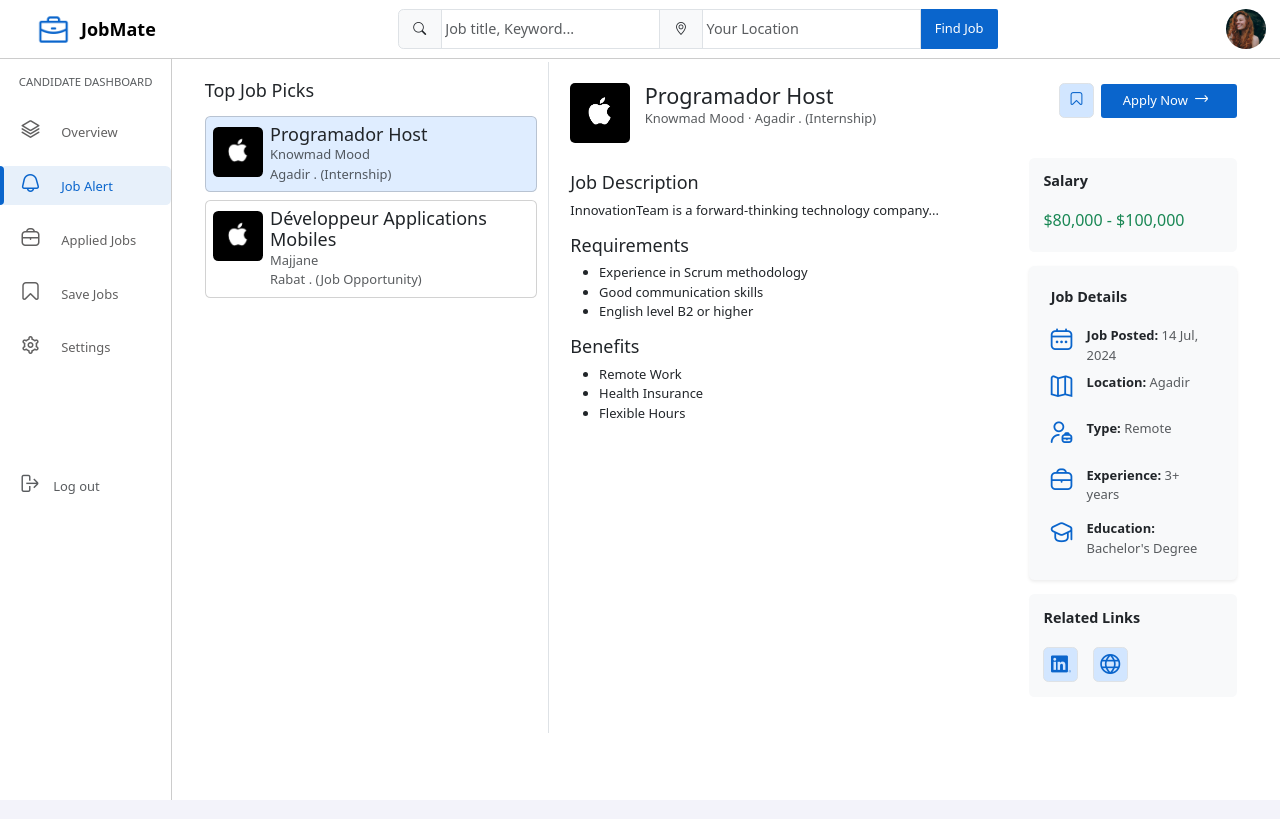
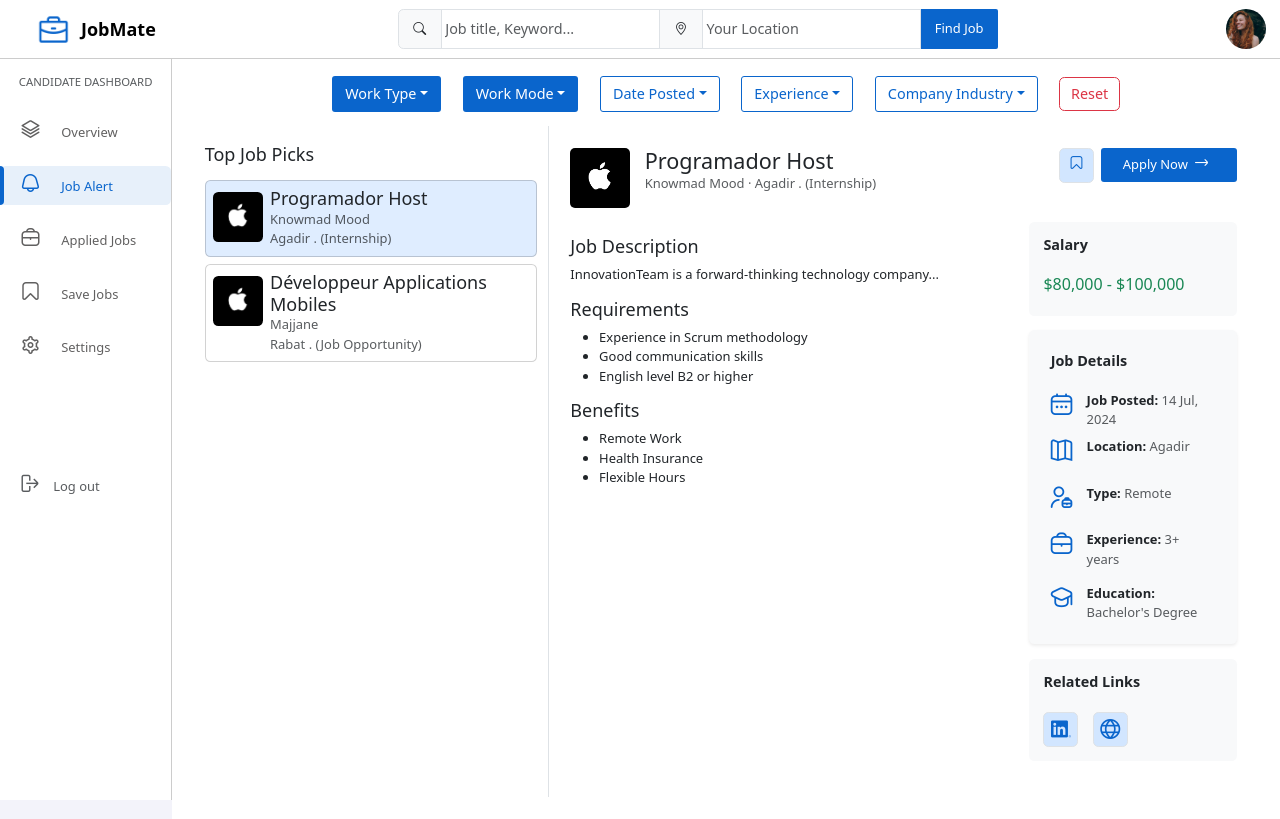
Before and after one commit to HafsaTimenzay/Fined_Job, a React (Vite) app: page /Candidate/job-alert in a window 1280 px wide. Built offline with nearby package versions, Linux system fonts and the light colour scheme.

Commit message:
add filter

```diff
--- a/src/candidate/content/jobAlert.jsx
+++ b/src/candidate/content/jobAlert.jsx
@@ -101,6 +101,98 @@
 
   return (
     <div className="container-fluid main-content">
+      <div className="container-fluid d-flex justify-content-center">
+        <div className="row align-items-center p-3">
+          {/* Jobs Dropdown */}
+          <div className="col-12 col-md-auto btn-group">
+            <button
+              type="button"
+              className="btn-primary dropdown-toggle"
+              data-bs-toggle="dropdown"
+              aria-expanded="false"
+            >
+              Work Type
+            </button>
+            <ul className="dropdown-menu">
+              <li><a className="dropdown-item" href="#">Internship</a></li>
+              <li><a className="dropdown-item" href="#">Employee</a></li>
+            </ul>
+          </div>
+
+          {/* Work Mode Dropdown */}
+          <div className="col-12 col-md-auto btn-group">
+            <button
+              type="button"
+              className="btn-primary dropdown-toggle"
+              data-bs-toggle="dropdown"
+              aria-expanded="false"
+            >
+              Work Mode
+            </button>
+            <ul className="dropdown-menu">
+              <li><a className="dropdown-item" href="#">Hybrid</a></li>
+              <li><a className="dropdown-item" href="#">Remote</a></li>
+              <li><a className="dropdown-item" href="#">On-site</a></li>
+            </ul>
+          </div>
+
+          {/* Date Posted Dropdown */}
+          <div className="col-12 col-md-auto btn-group">
+            <button
+              type="button"
+              className="btn-outline-primary dropdown-toggle"
+              data-bs-toggle="dropdown"
+              aria-expanded="false"
+            >
+              Date Posted
+            </button>
+            <ul className="dropdown-menu">
+              <li><a className="dropdown-item" href="#">Past 24 hours</a></li>
+              <li><a className="dropdown-item" href="#">Past week</a></li>
+              <li><a className="dropdown-item" href="#">Past month</a></li>
+            </ul>
+          </div>
+
+          {/* Experience Level Dropdown */}
+          <div className="col-12 col-md-auto btn-group">
+            <button
+              type="button"
+              className="btn-outline-primary dropdown-toggle"
+              data-bs-toggle="dropdown"
+              aria-expanded="false"
+            >
+              Experience
+            </button>
+            <ul className="dropdown-menu">
+              <li><a className="dropdown-item" href="#">+1 years</a></li>
+              <li><a className="dropdown-item" href="#">+3 years</a></li>
+              <li><a className="dropdown-item" href="#">+7 years</a></li>
+            </ul>
+          </div>
+
+          {/* Company Dropdown */}
+          <div className="col-12 col-md-auto btn-group">
+            <button
+              type="button"
+              className="btn-outline-primary dropdown-toggle"
+              data-bs-toggle="dropdown"
+              aria-expanded="false"
+            >
+              Company Industry
+            </button>
+            <ul className="dropdown-menu">
+              <li><a className="dropdown-item" href="#">Digital</a></li>
+              <li><a className="dropdown-item" href="#">Agriculture</a></li>
+              <li><a className="dropdown-item" href="#">Medical</a></li>
+            </ul>
+          </div>
+
+          {/* Reset Button */}
+          <div className="col-12 col-md-auto ms-auto">
+            <button className="btn btn-outline-danger w-100 w-md-auto">Reset</button>
+          </div>
+        </div>
+      </div>
       <div className="row">
         {/* Sidebar: Job List */}
         <div className="col-md-4 pt-1 py-3 border-end">
--- a/src/styles/candidate.css
+++ b/src/styles/candidate.css
@@ -240,9 +240,19 @@
   background-color: #0a65cc;
   border: none;
   color: white;
-  padding: 10px 20px;
+  padding: 7px 13px;
   font-size: 1rem;
-  border-radius: 5px;
+  border-radius: 3px;
+  cursor: pointer;
+  transition: background 0.3s ease;
+}
+.btn-outline-primary {
+  background-color: #fff;
+  border: 1px solid #0a65cc;
+  color: #0a65cc;
+  padding: 6px 12px;
+  font-size: 1rem;
+  border-radius: 3px;
   cursor: pointer;
   transition: background 0.3s ease;
 }
```
